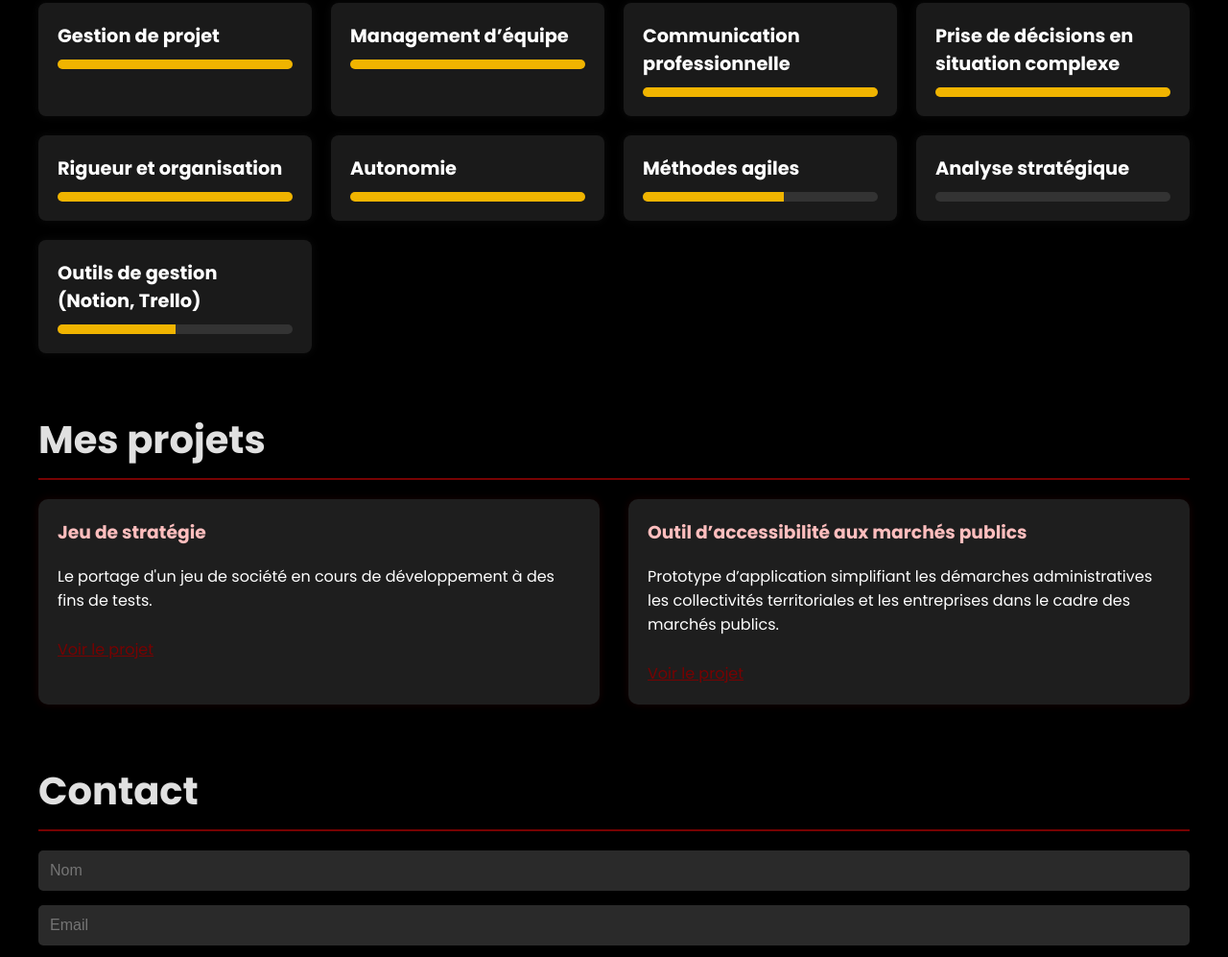
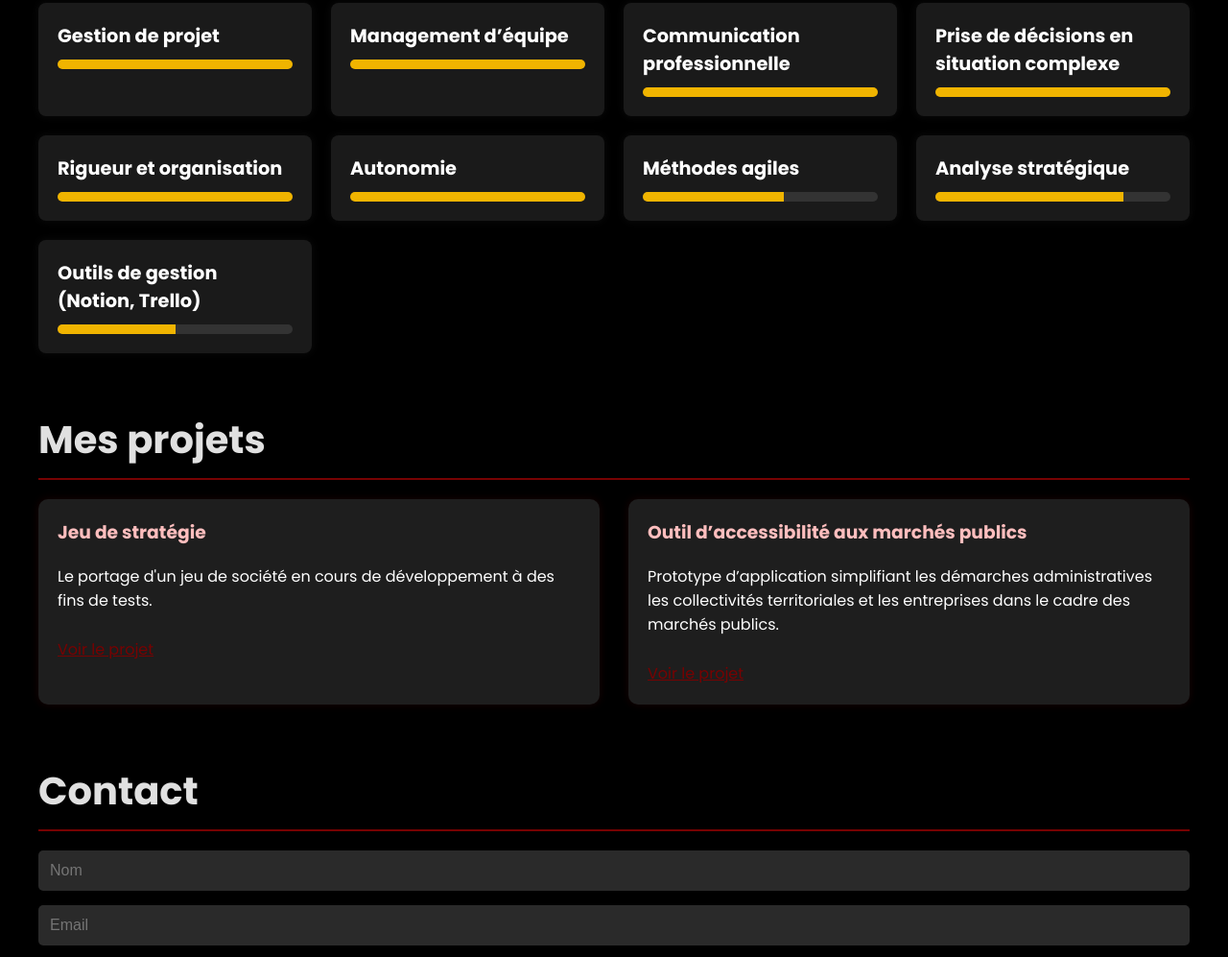
Before and after one commit to Yann-LORGOUILLOUS/CV-Portfolio, a plain HTML site: page index.html in a window 1280 px wide. Shown: the part 1792-2789 px from the top of the page at 96% size. Drawn offline with Linux system fonts and the light colour scheme.

Commit message:
Update styles.css

```diff
--- a/styles.css
+++ b/styles.css
@@ -133,7 +133,7 @@ h2 {
 .bar.quart::after { --fill: 25%; }
 .bar.fifty::after { --fill: 50%; }
 .bar.sixty::after { --fill: 60%; }
-.bar.heighty::after { --fill: 80%; }
+.bar.eighty::after { --fill: 80%; }
 .bar.empty::after { --fill: 0%; }
 
 /* --- PROJETS --- */
```
